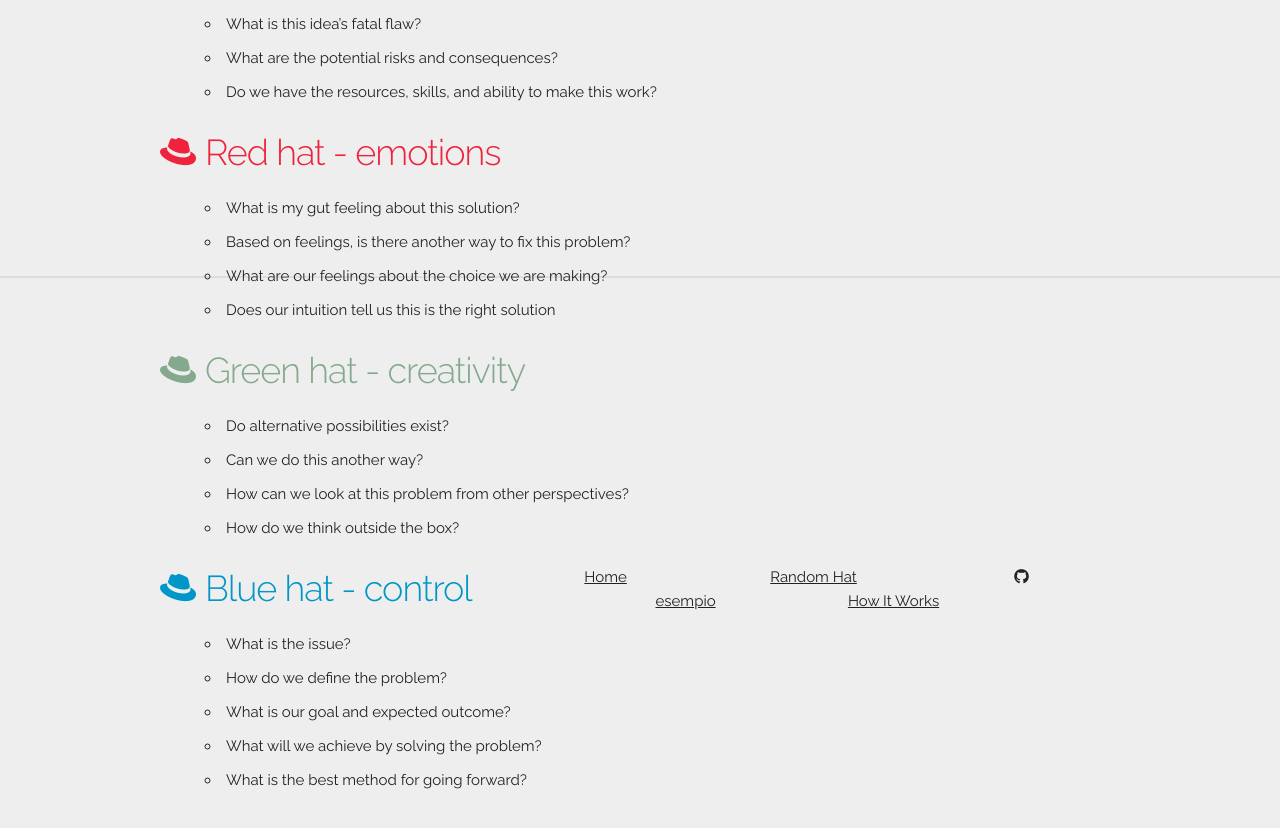
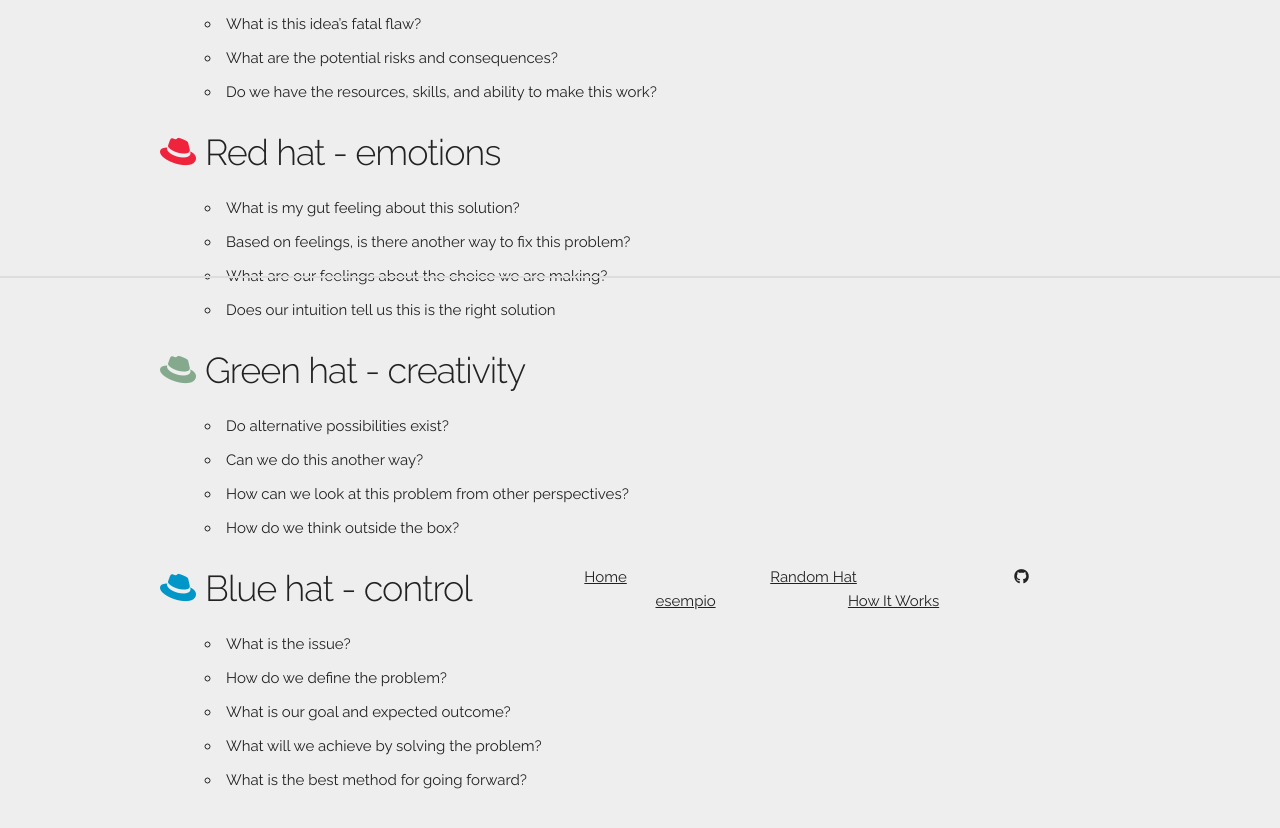
Before and after one commit to scamgi/hats, a Vue app: page /how-it-works in a window 1280 px wide. Shown: the part 524-1352 px from the top of the page. Built offline with nearby package versions, Linux system fonts and the light colour scheme.

Commit message:
clearfix class moved to base.css

```diff
--- a/src/assets/base.css
+++ b/src/assets/base.css
@@ -82,6 +82,21 @@ html, body {
   position: relative;
 }
 
+.footer {
+  position: relative;
+}
+
 svg {
   max-width: 50px;
 }
+
+.clearfix:after {
+  visibility: hidden;
+  display: block;
+  font-size: 0;
+  content: " ";
+  clear: both;
+  height: 0;
+}
+* html .clearfix             { zoom: 1; } /* IE6 */
+*:first-child+html .clearfix { zoom: 1; } /* IE7 */
--- a/src/components/Hat.vue
+++ b/src/components/Hat.vue
@@ -16,7 +16,7 @@ export default {
       <h3><HatIcon :color="hatColor"/></h3>
     </div>
     <div class="details">
-      <h3 :style="{color:hatColor}">{{hatName}}</h3>
+      <h3>{{hatName}}</h3>
       <slot></slot>
     </div>
   </div>
@@ -33,15 +33,5 @@ export default {
 h5 {
   margin-bottom: 0;
 }
-.clearfix:after {
-  visibility: hidden;
-  display: block;
-  font-size: 0;
-  content: " ";
-  clear: both;
-  height: 0;
-}
-* html .clearfix             { zoom: 1; } /* IE6 */
-*:first-child+html .clearfix { zoom: 1; } /* IE7 */
 
 </style>
```
